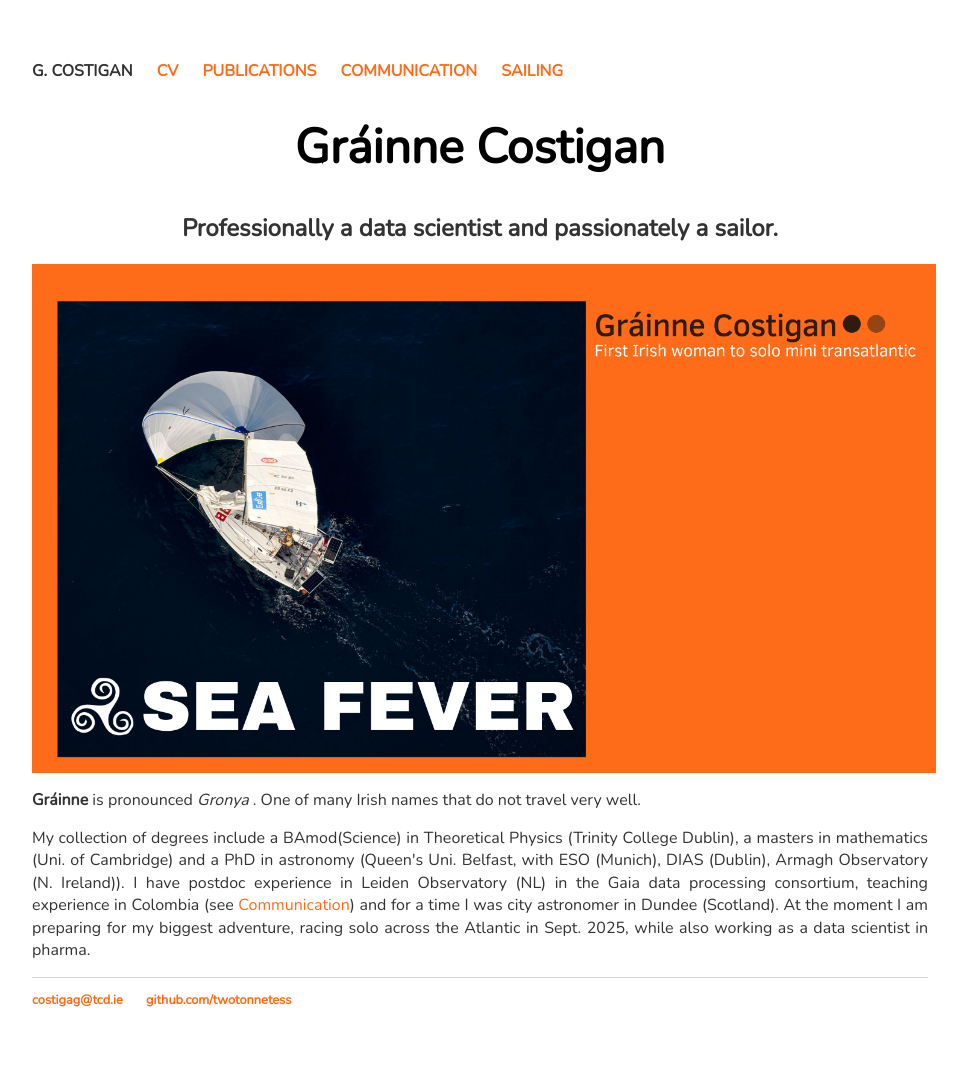
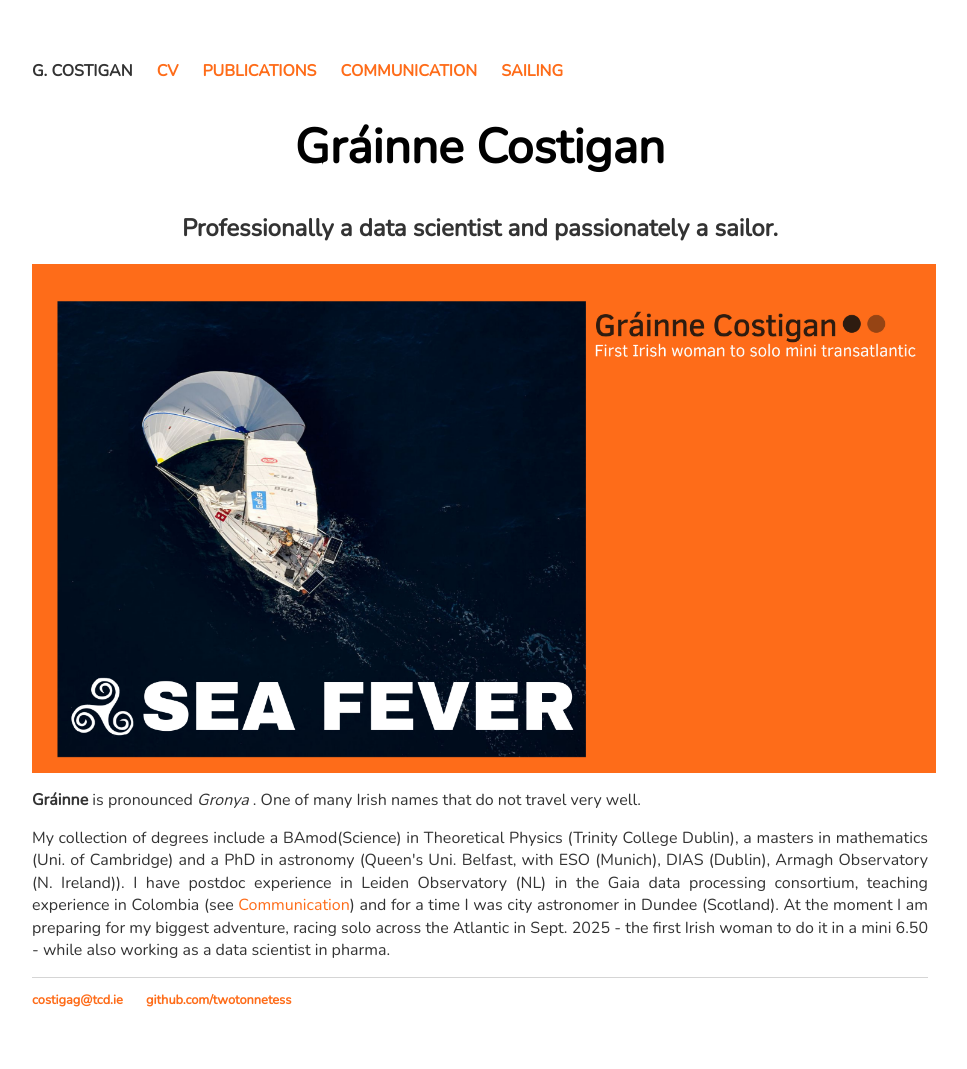
Before and after one commit to twotonnetess/twotonnetess.github.io, a Jekyll site: the page built from index.md, in a window 1280 px wide. Shown: the whole page, without its empty margins (160-1127 px from the left). Built offline with Jekyll 4.4.1, drawn with Linux system fonts in a browser that asks for light colours.

Commit message:
additional line to landing page

```diff
--- a/index.md
+++ b/index.md
@@ -17,5 +17,5 @@ title: G. Costigan
 <p>
 My collection of degrees include a BAmod(Science) in Theoretical Physics (Trinity College Dublin), a masters in mathematics (Uni. of Cambridge) and a PhD in astronomy (Queen's Uni. Belfast, with ESO (Munich), DIAS (Dublin), Armagh Observatory (N. Ireland)). I have postdoc experience in Leiden Observatory (NL) in the Gaia data processing consortium, teaching experience in Colombia (see <a href="../communications">Communication</a>) and for a time I was city astronomer in Dundee (Scotland).
 
-At the moment I am preparing for my biggest adventure, racing solo across the Atlantic in Sept. 2025, while also working as a data scientist in pharma.
+At the moment I am preparing for my biggest adventure, racing solo across the Atlantic in Sept. 2025 - the first Irish woman to do it in a mini 6.50 - while also working as a data scientist in pharma.
 </p>
```
